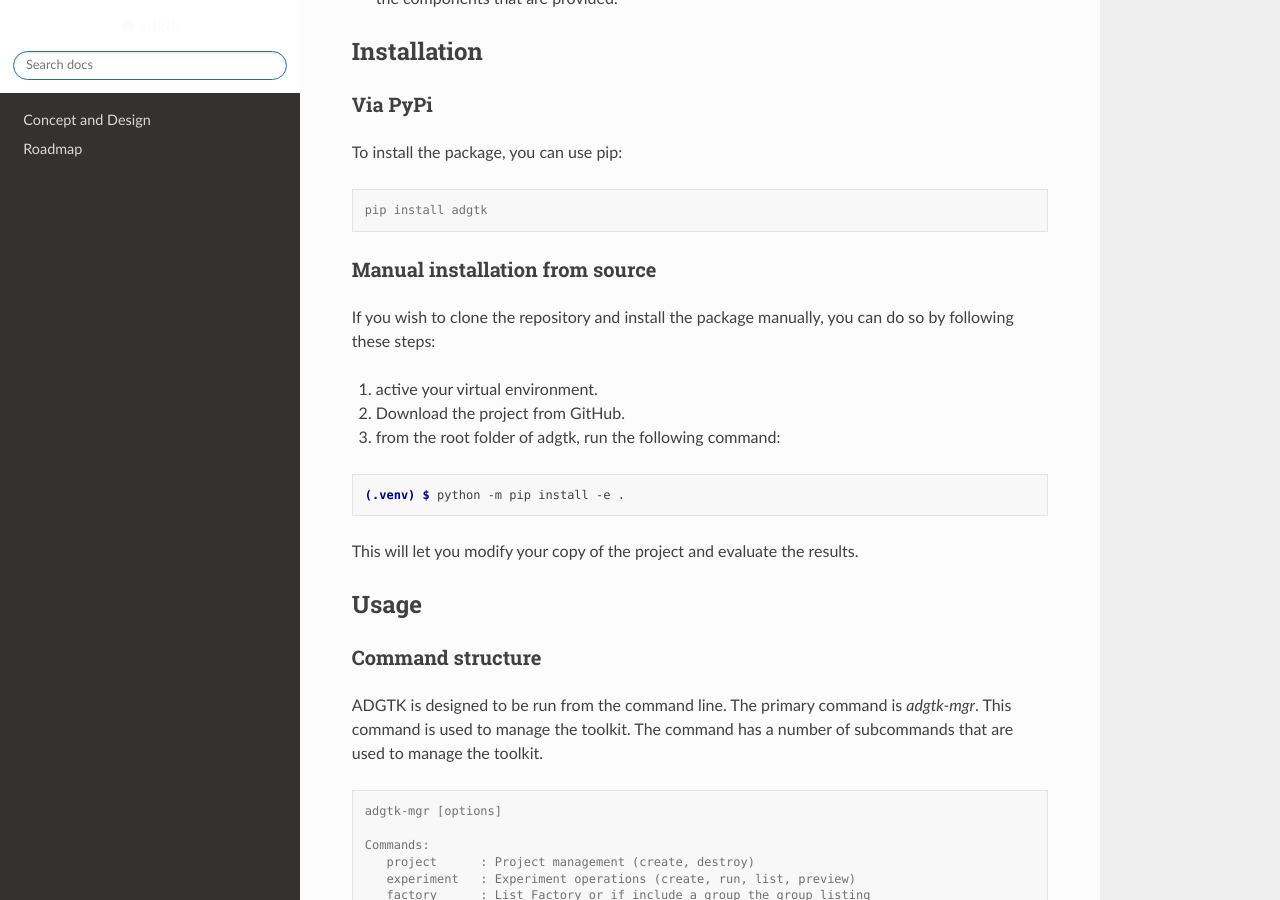
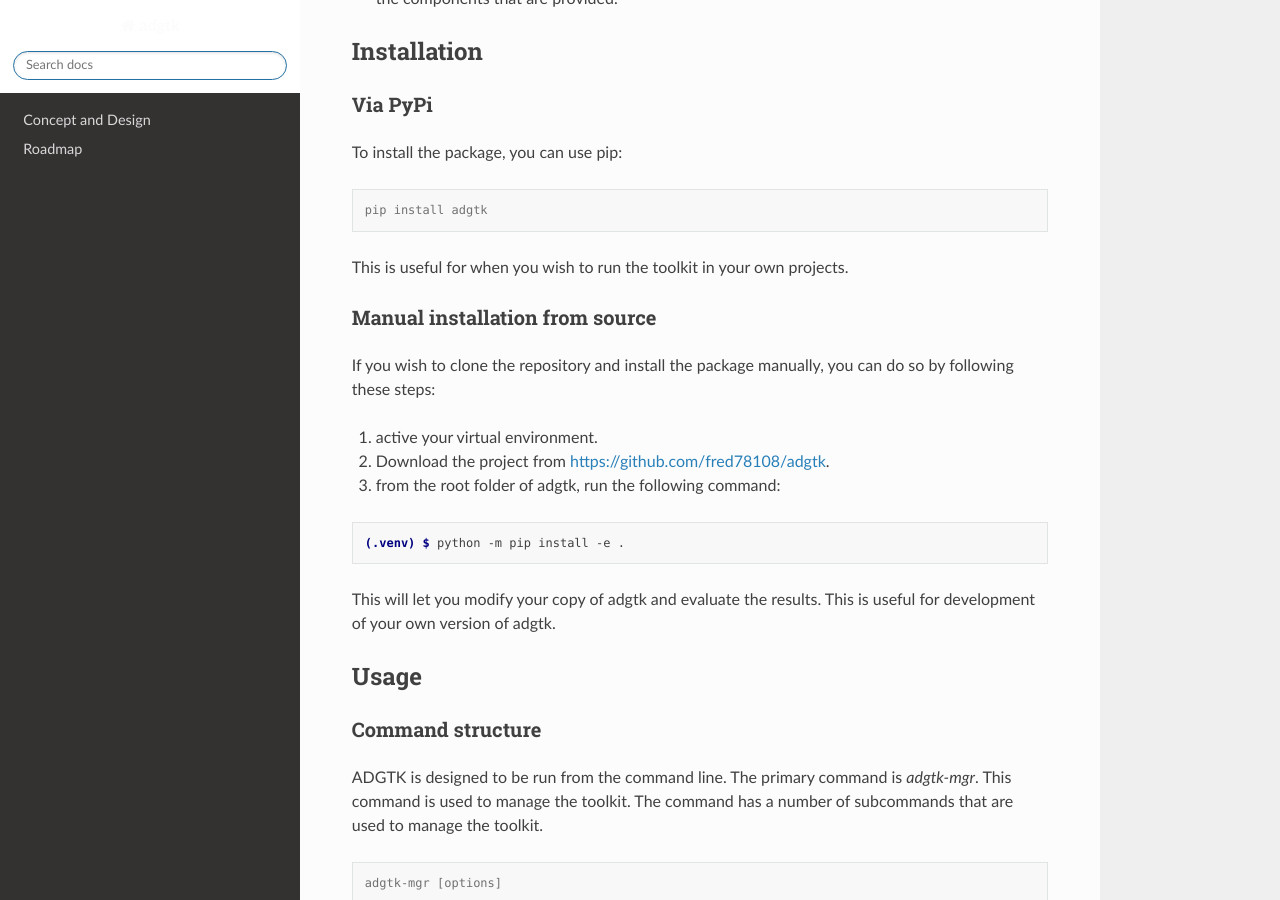
Before and after one commit to fred78108/adgtk, a Sphinx documentation site: the page built from docs/source/index.rst, in a window 1280 px wide and 900 px high, scrolled down 794 px. Built offline with Sphinx 7.4.7 and the Read the Docs theme 3.1.0, drawn with Linux system fonts in a browser that asks for light colours.

Commit message:
updated documentation

```diff
--- a/docs/source/index.rst
+++ b/docs/source/index.rst
@@ -41,6 +41,7 @@ To install the package, you can use pip:
 
    pip install adgtk
 
+This is useful for when you wish to run the toolkit in your own projects.
 
 Manual installation from source
 -------------------------------
@@ -48,14 +49,14 @@ Manual installation from source
 If you wish to clone the repository and install the package manually, you can do so by following these steps:
 
 1. active your virtual environment.
-2. Download the project from GitHub.
+2. Download the project from https://github.com/fred78108/adgtk.
 3. from the root folder of adgtk, run the following command:
 
 .. code-block:: console
 
    (.venv) $ python -m pip install -e .
 
-This will let you modify your copy of the project and evaluate the results.
+This will let you modify your copy of adgtk and evaluate the results. This is useful for development of your own version of adgtk.
 
 
 Usage
```
Also changed, not shown: 18 other files.
